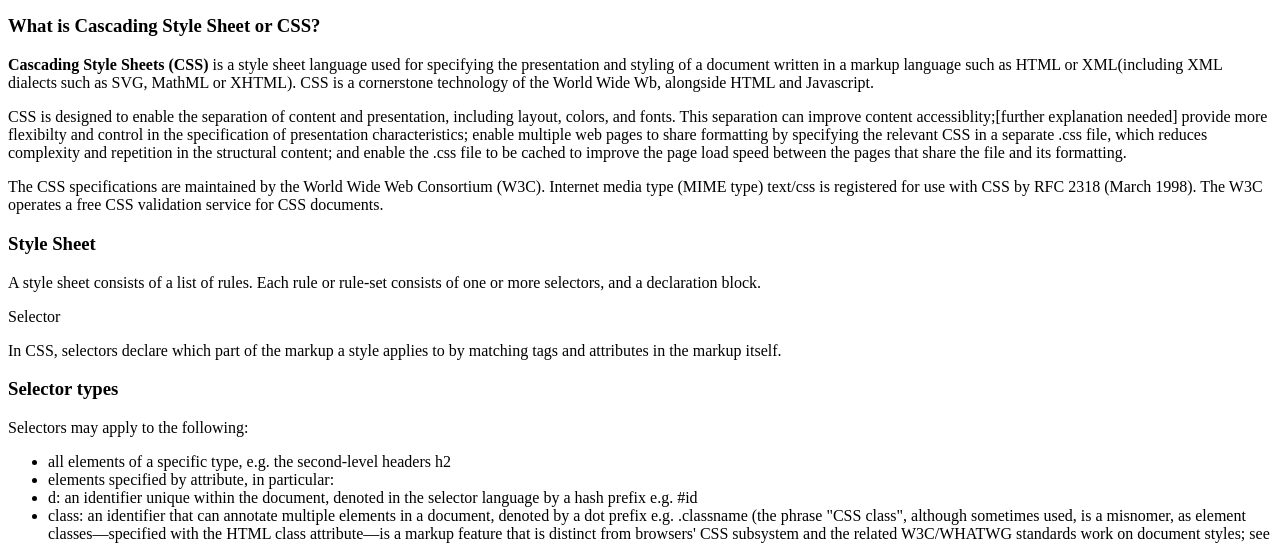
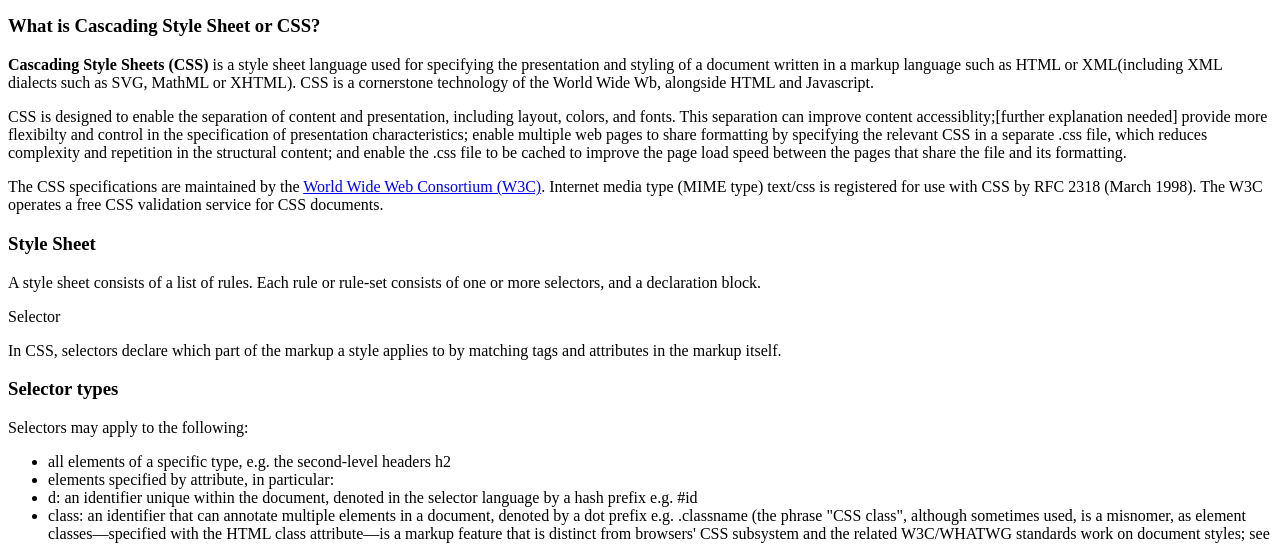
Before and after one commit to RickyBargayo/html_foundation, a plain HTML site: page blog-one.html in a window 1280 px wide. Shown: the part 240-784 px from the top of the page. Drawn offline with Linux system fonts and the light colour scheme.

Commit message:
Update blog-one.html
added links to W3C

```diff
--- a/blog-one.html
+++ b/blog-one.html
@@ -43,7 +43,7 @@
 		</p>
 
 		<p>
-			The CSS specifications are maintained by the World Wide Web Consortium (W3C). Internet media type
+			The CSS specifications are maintained by the <a href="https://www.w3.org/" target="_blank">World Wide Web Consortium (W3C)</a>. Internet media type
 			(MIME type) text/css is registered for use with CSS by RFC 2318 (March 1998). The W3C operates a free
 			CSS validation service for CSS documents.
 		</p>
```
